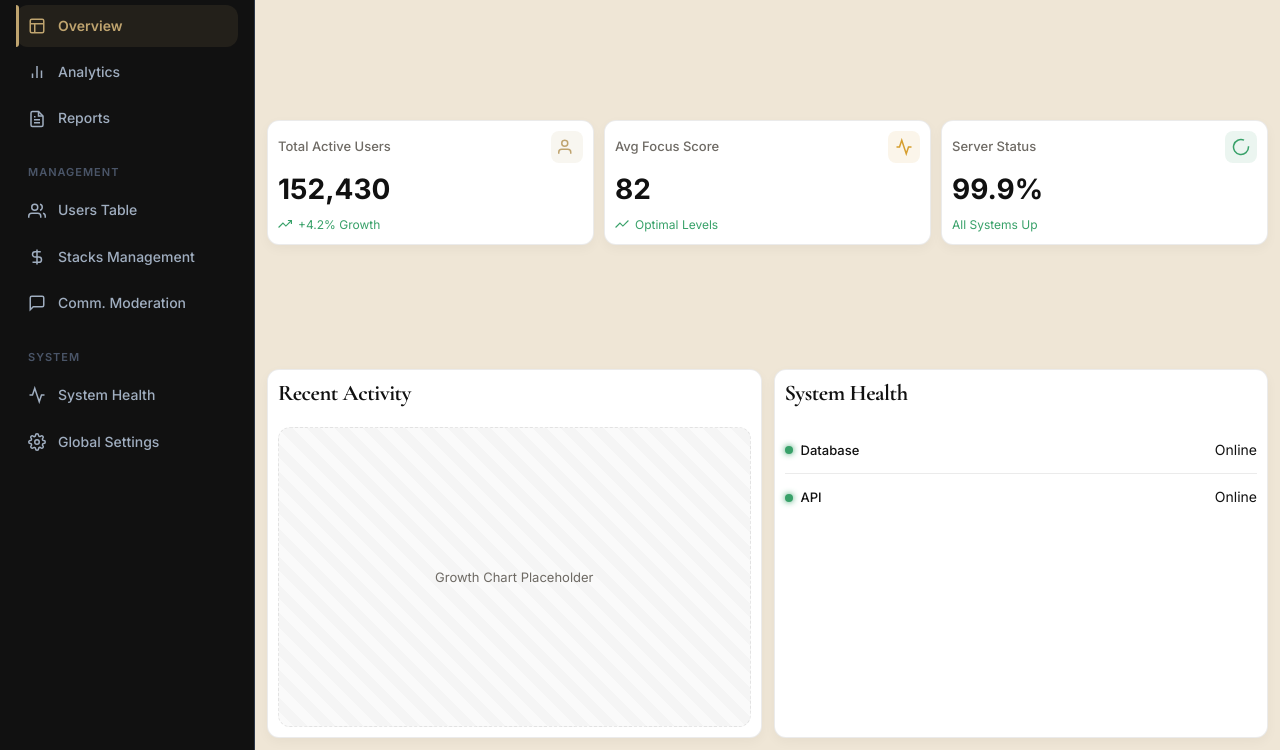
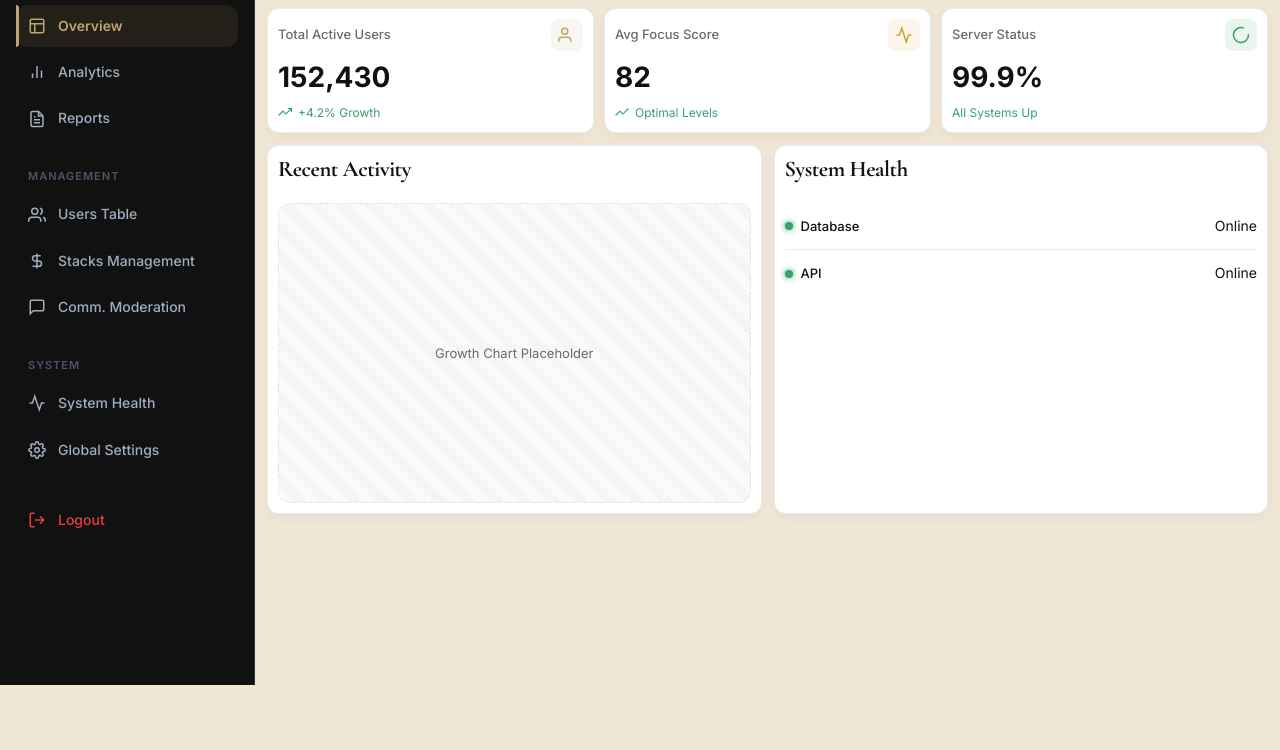
Before and after one commit to Tejeshmg-git/conginva, a plain HTML site: page pages/admin-dashboard.html in a window 1280 px wide. Shown: the part 115-865 px from the top of the page. After the commit the page ends 800 px from the top, so only its background shows below. Drawn offline with nearby package versions, Linux system fonts and the light colour scheme.

Commit message:
Fixed CTA design and alignment issues

```diff
--- a/assets/css/admin.css
+++ b/assets/css/admin.css
@@ -111,6 +111,8 @@ body.admin-dashboard-page {
     padding: 24px 16px;
     flex-grow: 1;
     overflow-y: auto;
+    display: flex;
+    flex-direction: column;
 }
 
 .admin-nav-group {
@@ -139,6 +141,14 @@ body.admin-dashboard-page {
     position: relative;
     transition: var(--admin-transition);
     margin-bottom: 4px;
+}
+
+.admin-nav-link.text-danger {
+    color: var(--admin-accent-danger) !important;
+}
+
+.admin-nav-link.text-danger:hover {
+    background-color: rgba(229, 62, 62, 0.1) !important;
 }
 
 .sidebar-overlay {
@@ -378,7 +388,7 @@ body.admin-dashboard-page {
 .tab-pane.active {
     display: flex;
     flex-direction: column;
-    gap: 24px;
+    gap: 12px;
 }
 
 @keyframes fadeTabIn {
@@ -418,6 +428,7 @@ body.admin-dashboard-page {
     display: grid;
     grid-template-columns: repeat(3, 1fr);
     gap: 10px;
+    padding: 0;
 }
 
 .kpi-card {
--- a/pages/admin-dashboard.html
+++ b/pages/admin-dashboard.html
@@ -121,6 +121,15 @@
                         <span>Global Settings</span>
                     </a>
                 </div>
+
+                <a href="../index.html" class="admin-nav-link text-danger">
+                    <svg width="18" height="18" viewBox="0 0 24 24" fill="none" stroke="currentColor" stroke-width="2">
+                        <path d="M9 21H5a2 2 0 0 1-2-2V5a2 2 0 0 1 2-2h4"></path>
+                        <polyline points="16 17 21 12 16 7"></polyline>
+                        <line x1="21" y1="12" x2="9" y2="12"></line>
+                    </svg>
+                    <span>Logout</span>
+                </a>
             </div>
         </aside>
         <div class="sidebar-overlay" id="admin-sidebar-overlay"></div>
```
Also changed, not shown: pages/user-dashboard.html (+8 -9 lines).
